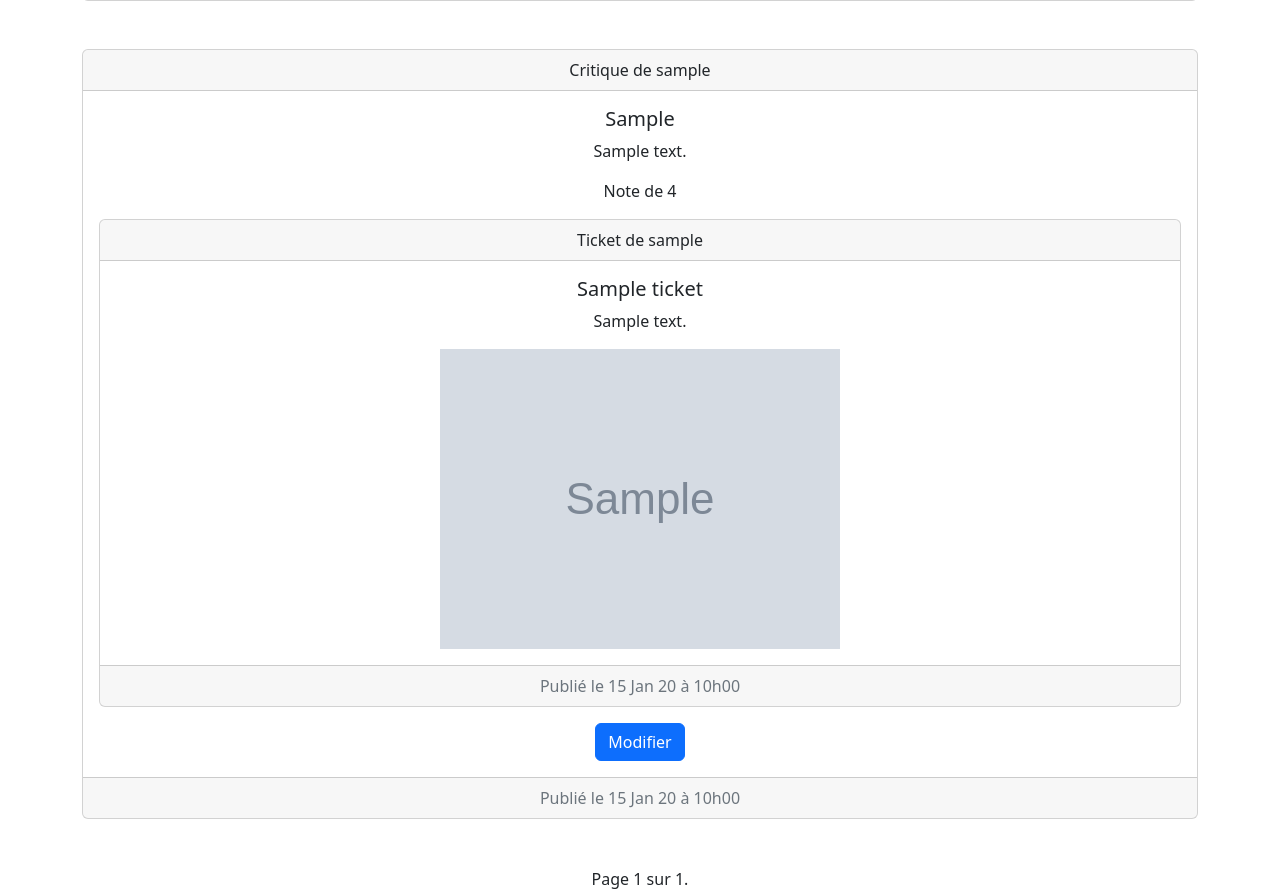
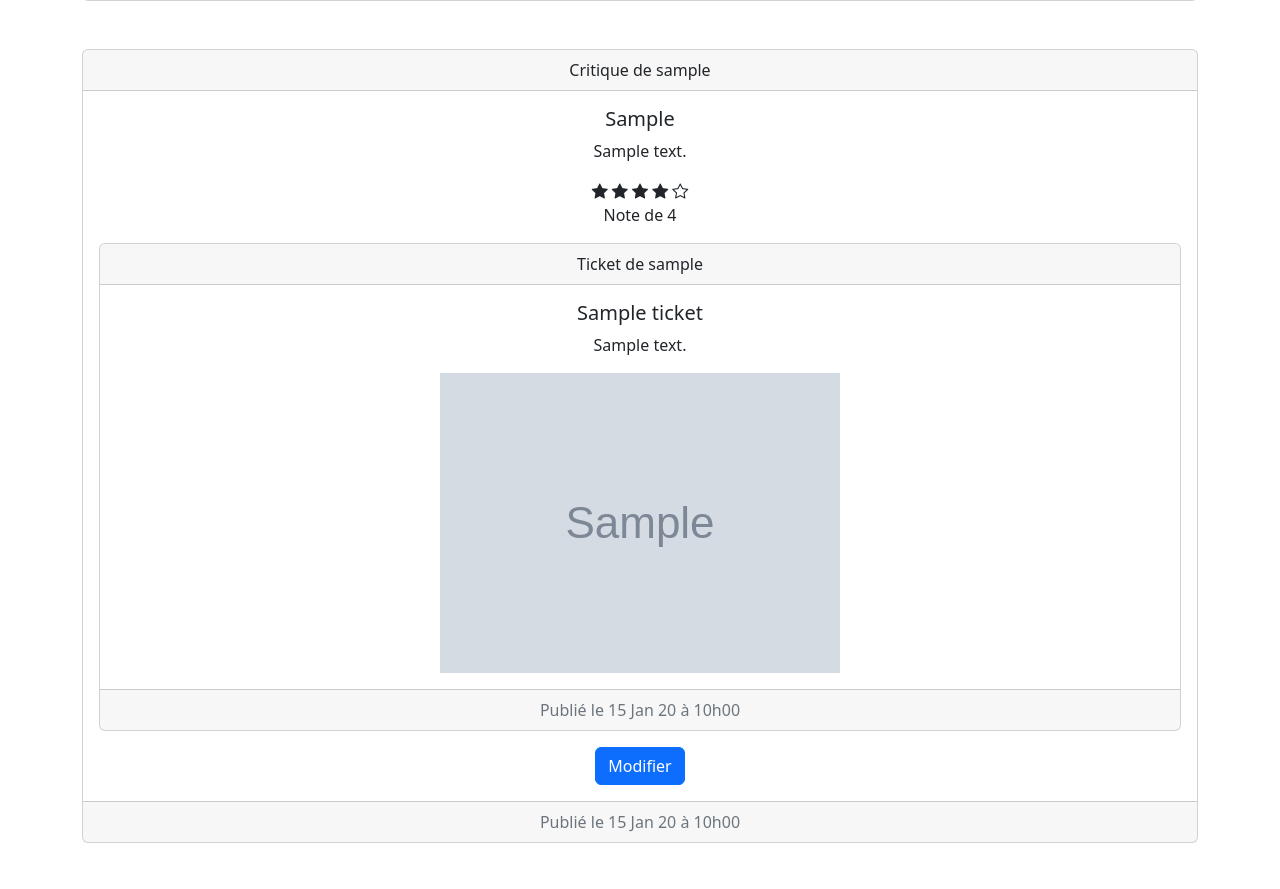
Before and after one commit to TheoSntt/litreview, a Django app: page /feed/ in a window 1280 px wide. Shown: the part 669-1558 px from the top of the page. Run offline with Django 4.2, Linux system fonts and the light colour scheme; a user stored in the database is signed in; tables that the repository leaves empty hold one stand-in row (values such as "Sample post"); grey boxes marked "Sample" are stand-in pictures; some libraries are stand-ins or nearby versions.

Commit message:
Better alignment of radio buttons in review form. Review rating now displayed as a star rating in feed

```diff
--- a/reviews/forms.py
+++ b/reviews/forms.py
@@ -10,7 +10,8 @@
     fields = ['headline', 'rating', 'body']
     widgets = {
       'rating': forms.RadioSelect(choices=[(0, '0'), (1, '1'), (2, '2'), (3, '3'), (4, '4'), (5, '5')],
-                                  attrs={"class":"tropclassecetteclass"}),
+                                  # attrs={"class":"inLineRadioContainer"}),
+                                  attrs={"style":"display:flex;flex-direction:row;gap:30px;justify-content:space-around;"}),
       'body': forms.Textarea(attrs={'rows': 6}),
       }
     labels={
--- a/reviews/static/reviews/test.css
+++ /dev/null
@@ -1,5 +0,0 @@
-.tropclassecetteclass {
-  display: flex!important;
-  flex-direction: row!important;
-  gap: 30px!important;
-}
--- a/reviews/templates/reviews/partials/review_snippet.html
+++ b/reviews/templates/reviews/partials/review_snippet.html
@@ -7,6 +7,9 @@
     <div class="card-body">
         <h5 class="card-title">{{ review.headline }}</h5>
         <p class="card-text">{{ review.body }}</p>
+
+        {% include 'reviews/partials/star_widget.html' with rating=review.rating %}
+
         <p class="card-text">Note de {{ review.rating }}</p>
         {% include 'tickets/partials/embeded_ticket_snippet.html' with ticket=review.ticket %}
         {% if review.user == logged_user %}
--- /dev/null
+++ b/reviews/templates/reviews/partials/star_widget.html
@@ -0,0 +1,42 @@
+{% if rating == 0 %}
+<i class="bi bi-star"></i>
+<i class="bi bi-star"></i>
+<i class="bi bi-star"></i>
+<i class="bi bi-star"></i>
+<i class="bi bi-star"></i>
+{% endif %}
+{% if rating == 1 %}
+<i class="bi bi-star-fill"></i>
+<i class="bi bi-star"></i>
+<i class="bi bi-star"></i>
+<i class="bi bi-star"></i>
+<i class="bi bi-star"></i>
+{% endif %}
+{% if rating == 2 %}
+<i class="bi bi-star-fill"></i>
+<i class="bi bi-star-fill"></i>
+<i class="bi bi-star"></i>
+<i class="bi bi-star"></i>
+<i class="bi bi-star"></i>
+{% endif %}
+{% if rating == 3 %}
+<i class="bi bi-star-fill"></i>
+<i class="bi bi-star-fill"></i>
+<i class="bi bi-star-fill"></i>
+<i class="bi bi-star"></i>
+<i class="bi bi-star"></i>
+{% endif %}
+{% if rating == 4 %}
+<i class="bi bi-star-fill"></i>
+<i class="bi bi-star-fill"></i>
+<i class="bi bi-star-fill"></i>
+<i class="bi bi-star-fill"></i>
+<i class="bi bi-star"></i>
+{% endif %}
+{% if rating == 5 %}
+<i class="bi bi-star-fill"></i>
+<i class="bi bi-star-fill"></i>
+<i class="bi bi-star-fill"></i>
+<i class="bi bi-star-fill"></i>
+<i class="bi bi-star-fill"></i>
+{% endif %}
--- a/templates/base.html
+++ b/templates/base.html
@@ -10,7 +10,7 @@
         href="https://cdn.jsdelivr.net/npm/bootstrap@5.2.3/dist/css/bootstrap.min.css"
         integrity="sha384-rbsA2VBKQhggwzxH7pPCaAqO46MgnOM80zW1RWuH61DGLwZJEdK2Kadq2F9CUG65"
         crossorigin="anonymous">
-        <link rel="stylesheet" href="/static/reviews/test.css">
+        <link rel="stylesheet" href="https://cdn.jsdelivr.net/npm/bootstrap-icons@1.10.5/font/bootstrap-icons.css">
         {% block extra_head %}{% endblock extra_head %}
     </head>
 
```
